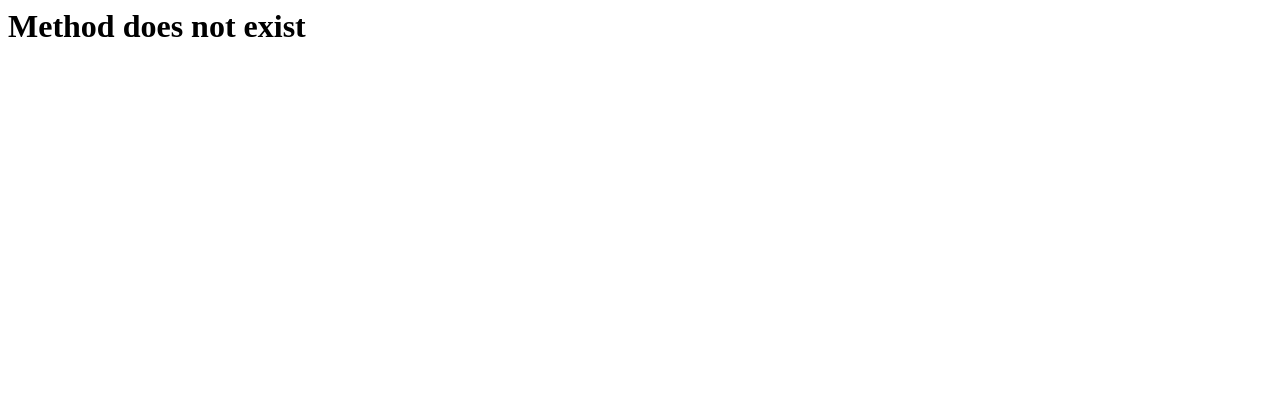
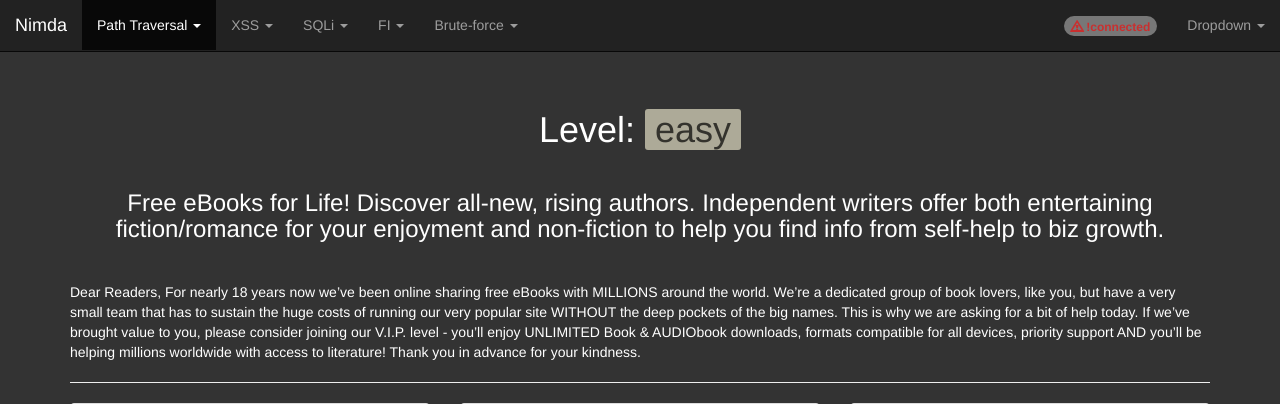
Before and after one commit to n1md7/training-platform, a PHP site: the page made by index.php in a window 1280 px wide. Shown: the top 404 px of the page. Before the commit the page ends 37 px from the top, so only its background shows below. Run offline with PHP 8.4, Linux system fonts and the light colour scheme; the visitor is signed in with stand-in values (Sample User, id 1); some libraries are stand-ins or nearby versions.

Commit message:
path traversal levels added

```diff
--- a/assets/css/path_traversal/easy_1.css
+++ b/assets/css/path_traversal/vulnerabilitie.css
@@ -19,3 +19,21 @@ body div.thumbnail .loading{
 body img.tumb_img {
 	display: none;
 }
+
+body h1 span.level-title{
+	background: rgba(255,250,221,0.6);
+	padding:0 10px;
+	border-radius: 3px;
+}
+
+body h1 span.level-easy{
+	color:rgba(0,0,0,0.7);
+}
+
+body h1 span.level-medium{
+	color:rgba(100,0,200,0.7);
+}
+
+body h1 span.level-hard{
+	color:rgba(200,0,0,0.7);
+}
--- a/config.php
+++ b/config.php
@@ -29,4 +29,6 @@ define("URL_XSS_STORED_EASY_1", ROOT_URL."index.php?controller=xss&action=stored
 define("URL_XSS_STORED_MEDIUM_1", ROOT_URL."index.php?controller=xss&action=stored&level=medium");
 define("URL_XSS_STORED_HARD_1", ROOT_URL."index.php?controller=xss&action=stored&level=hard");
 
-define("URL_PATH_TRAVERSAL_EASY_1", ROOT_URL."index.php?controller=path_traversal&action=easy_1");
+define("URL_PATH_TRAVERSAL_EASY_1", ROOT_URL."index.php?controller=path_traversal&action=vulnerabilitie&level=easy");
+define("URL_PATH_TRAVERSAL_MEDIUM_1", ROOT_URL."index.php?controller=path_traversal&action=vulnerabilitie&level=medium");
+define("URL_PATH_TRAVERSAL_HARD_1", ROOT_URL."index.php?controller=path_traversal&action=vulnerabilitie&level=hard");
--- a/controllers/path_traversal.php
+++ b/controllers/path_traversal.php
@@ -26,10 +26,10 @@ class path_traversal extends Controller{
 	/*
 		protected function for local file inclusion #1 easy level
 	*/
-	protected function easy_1(){
+	protected function vulnerabilitie(){
 		$this->restrictview();
 		$viewmodel = new pathTraversalModel();
-		$this->returnView($viewmodel->easy_1(), true);
+		$this->returnView($viewmodel->vulnerabilitie($_GET['level']), true);
 
 	}
 }
--- a/models/path_traversal.php
+++ b/models/path_traversal.php
@@ -5,14 +5,45 @@ class pathTraversalModel extends Bmodel{
 		Local File Inclusion #1 easy level
 		function is vulnerable
 	*/
-	public function easy_1(){
+	public function vulnerabilitie($level = null){
+		$headingText = '<span class="level-title level-easy">easy</span>';
+		$basic_filter = filter_input_array(INPUT_GET, FILTER_SANITIZE_STRING);
+		if( $level == 'medium'):
+			$substitutions = array(
+			   '../' => '',
+			   '..\\'  => ''
+			);
+			$get = array();
+			foreach( $basic_filter as $key => $val):
+				$get[$key] = str_replace( array_keys( $substitutions ), $substitutions, $val);
+			endforeach;
+			$headingText = '<span class="level-title level-medium">medium</span>';
+		elseif($level == 'hard'):
+			$substitutions = array(
+			   '../' => '',
+			   '..\\'  => '',
+			   '.\\'  => '',
+			   './'  => '',
+			   '..'  => '',
+			   '.../'  => '',
+			);
+			$get = array();
+			foreach( $basic_filter as $key => $val):
+				$get[$key] = str_replace( array_keys( $substitutions ), $substitutions, $val);
+			endforeach;
+			$headingText = '<span class="level-title level-hard">hard</span>';
+		else:
+			$get = $basic_filter;
+		endif;
 
-		if( isset($_GET['read']) ):
-			$readIt = file_get_contents($_GET['read']);
+
+
+		if( isset($basic_filter['read']) ):
+			$readIt = file_get_contents($get['read']);
 			if( $readIt ):
 				return $readIt;
 			endif;
-			Messages::setMsg('We can\'t open '.$_GET['read'].' file', 'error');
+			Messages::setMsg('We can\'t open '.$get['read'].' file', 'error');
 			return false;
 		endif;
 
@@ -40,6 +71,7 @@ class pathTraversalModel extends Bmodel{
 			*/
 			'content' => $file_contents,
 			'name' => $files,
+			'level' => $headingText
 		);
 	}
 
--- a/views/main.php
+++ b/views/main.php
@@ -31,8 +31,20 @@
       <!-- Collect the nav links, forms, and other content for toggling -->
       <div class="collapse navbar-collapse" id="bs-example-navbar-collapse-1">
         <ul class="nav navbar-nav">
-          <li id="PATH_TRAVERSIAL_EASY"><a href="<?php echo URL_PATH_TRAVERSAL_EASY_1; ?>">Path Traversal <span class="sr-only">(current)</span></a></li>
-          <li><a href="#">RFI</a></li>
+          <li class="dropdown" id="PATH_TRAVERSIAL_EASY">
+            <a href="#" class="dropdown-toggle" data-toggle="dropdown" role="button" aria-haspopup="true" aria-expanded="false">Path Traversal <span class="caret"></span></a>
+            <ul class="dropdown-menu">
+              <li class=""><a href="<?php echo URL_PATH_TRAVERSAL_EASY_1; ?>">Path Traversal#1 - easy</a></li>
+              <li class=""><a href="<?php echo URL_PATH_TRAVERSAL_MEDIUM_1; ?>">Path Traversal#1 - medium</a></li>
+              <li class=""><a href="<?php echo URL_PATH_TRAVERSAL_HARD_1; ?>">Path Traversal#1 - hard</a></li>
+              <li role="separator" class="divider"></li>
+              <li><a href="#">Reflected#1 - easy</a></li>
+              <li><a href="#">Reflected#2 - easy</a></li>
+              <li><a href="#">Reflected#3 - medium</a></li>
+              <li><a href="#">Reflected#4 - medium</a></li>
+            </ul>
+          </li>
+
           <li class="dropdown" id="XSS_STORED_EASY">
             <a href="#" class="dropdown-toggle" data-toggle="dropdown" role="button" aria-haspopup="true" aria-expanded="false">XSS <span class="caret"></span></a>
             <ul class="dropdown-menu">
@@ -97,7 +109,7 @@
         </form> -->
         <ul class="nav navbar-nav navbar-right">
           <li><a href="#" disabled="">
-            <span class="badge badge-warning">!connected</span>
+            <span class="badge badge-warning"><span class="glyphicon glyphicon-warning-sign"></span> !connected</span>
           </a></li>
           <li class="dropdown">
             <a href="#" class="dropdown-toggle" data-toggle="dropdown" role="button" aria-haspopup="true" aria-expanded="false">Dropdown <span class="caret"></span></a>
--- a/views/path_traversal/easy_1.php
+++ b/views/path_traversal/vulnerabilitie.php
@@ -1,5 +1,5 @@
 <script type="text/javascript">$("#PATH_TRAVERSIAL_EASY").addClass("active");</script>
-<link rel="stylesheet" href="<?php echo ROOT_URL.'assets/css/path_traversal/easy_1.css'; ?>">
+<link rel="stylesheet" href="<?php echo ROOT_URL.'assets/css/path_traversal/vulnerabilitie.css'; ?>">
 
 <script>
 	function imgLoading(self){
@@ -37,6 +37,8 @@ endif;
 ?>
 
 <?php if( is_array($viewmodel)): ?>
+<h1>Level: <?php echo $viewmodel['level']; ?></h1>
+
 	<h3>Free eBooks for Life!
 Discover all-new, rising authors. Independent writers offer both entertaining fiction/romance for your enjoyment and non-fiction to help you find info from self-help to biz growth.
 
@@ -61,7 +63,7 @@ For nearly 18 years now we’ve been online sharing free eBooks with MILLIONS ar
 		      <div class="caption">
 		        <h3><?php echo explode(".",$value,2)[0]; ?></h3>
 		        <p><?php echo $viewmodel['content'][$key][1]; ?></p>
-		        <p><a href="<?php echo URL_PATH_TRAVERSAL_EASY_1.'&read='.'./LFI_Files/'.$value; ?>" class="btn btn-primary" role="button">Read more</a></p>
+		        <p><a href="<?php echo $_SERVER['REQUEST_URI'].'&read='.'./LFI_Files/'.$value; ?>" class="btn btn-primary" role="button">Read more</a></p>
 		      </div>
 		    </div>
 		  </div>
--- a/views/xss/stored.php
+++ b/views/xss/stored.php
@@ -63,7 +63,7 @@ Boehringer Ingelheim actively contributes to statutory pension insurance and pri
 				endfor;
 			?>
 		</select>
-		<input type="submit" name="delete" class="btn btn-danger btn-xxl" value="Delete Last 1 Records">
+		<input type="submit" name="delete" class="btn btn-danger btn-xxl" value="Delete Last 1 Record(s)">
 	</form>
 </div>
 
```
